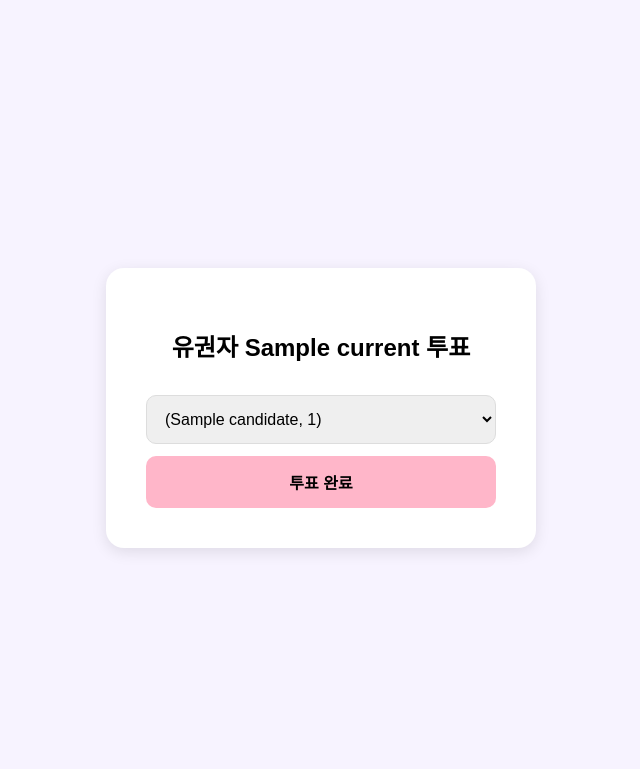
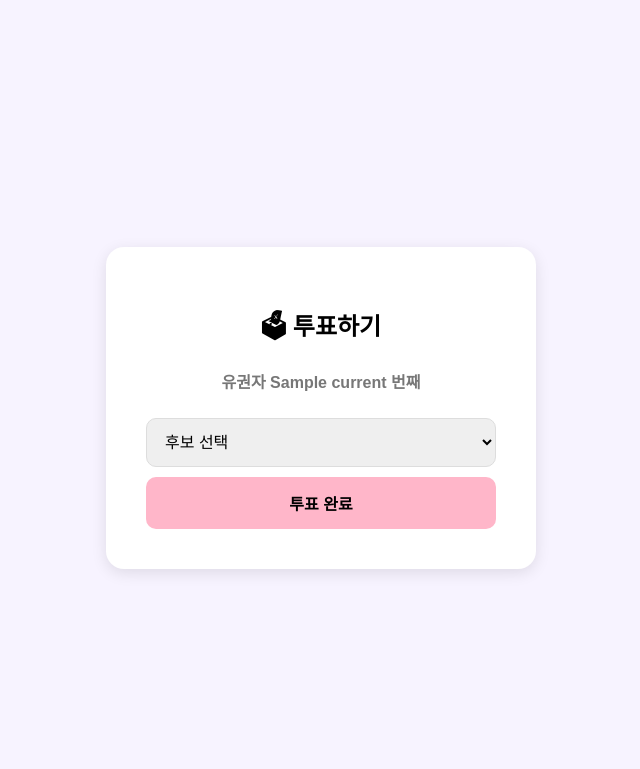
Before and after one commit to hsh2642-del/vote.app, a Flask app: template templates/vote.html in a window 1280 px wide. Shown: the top 769 px of the page, without its empty margins (319-959 px from the left). Run offline with Flask 3, Linux system fonts and the light colour scheme; the template is opened without the code that fills it: most values are stand-ins (such as "Sample title", 1, 10 or a date in 2020).

Commit message:
vote.html

```diff
--- a/templates/vote.html
+++ b/templates/vote.html
@@ -22,10 +22,10 @@
         }
         select, button {
             width: 100%;
-            margin-top: 12px;
+            margin-top: 10px;
             padding: 14px;
+            border: 1px solid #ddd;
             border-radius: 10px;
-            border: 1px solid #ddd;
             font-size: 16px;
         }
         button {
@@ -34,24 +34,33 @@
             cursor: pointer;
             font-weight: bold;
         }
-        button:hover { opacity: 0.85; }
+        button:hover {
+            opacity: 0.85;
+        }
+        .info {
+            margin-bottom: 15px;
+            font-weight: bold;
+            color: #777;
+        }
     </style>
 </head>
 <body>
 
 <div class="box">
-    <h2>유권자 {{ current }} 투표</h2>
+    <h2>🗳 투표하기</h2>
+
+    <div class="info">유권자 {{ current }} 번째</div>
 
     <form action="/vote" method="POST">
+        <input type="hidden" name="current" value="{{ current }}">
 
         <select name="candidate" required>
+            <option value="">후보 선택</option>
             {% for name in candidates %}
-            <option value="{{ name }}">{{ name }}</option>
+                <option value="{{ name }}">{{ name }}</option>
             {% endfor %}
-            <option value="invalid">무효표</option>
+            <option value="invalid">🚫 무효표</option>
         </select>
-
-        <input type="hidden" name="current" value="{{ current }}">
 
         <button type="submit">투표 완료</button>
     </form>
```
